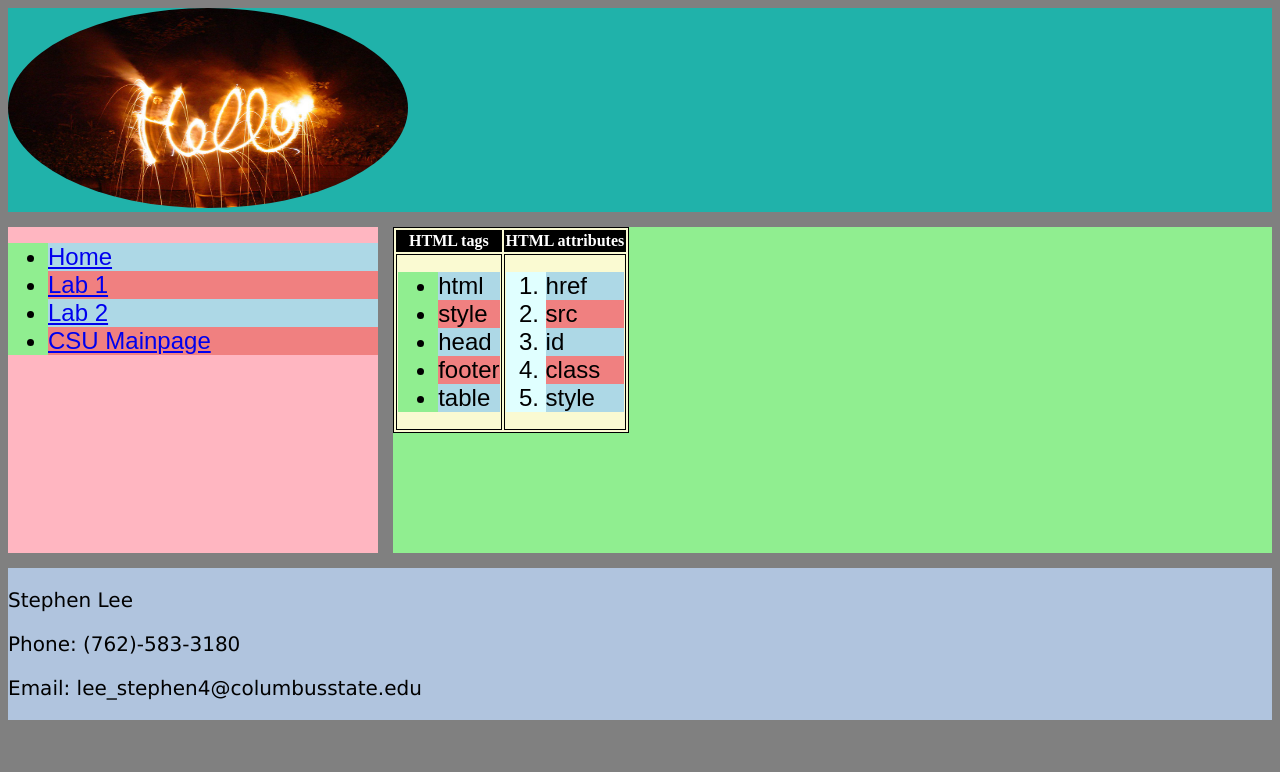
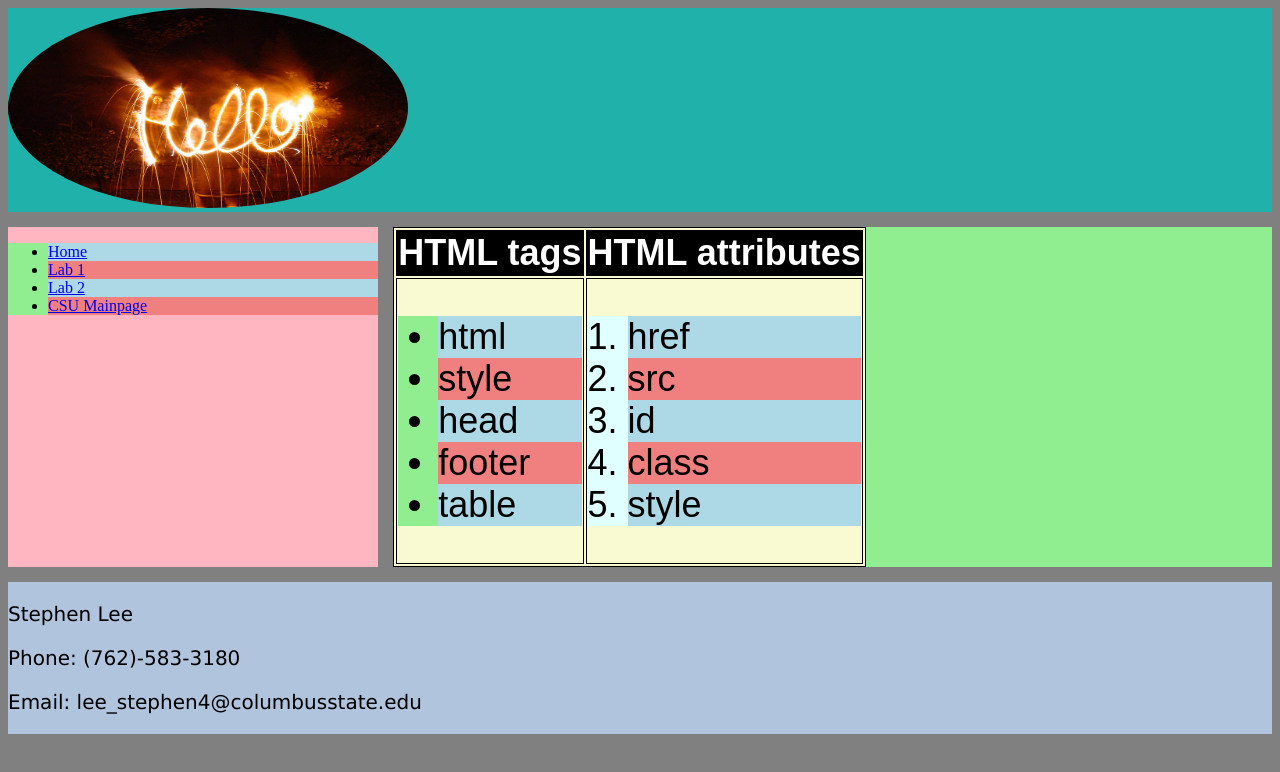
Before and after one commit to pickles33/Assignment1, a plain HTML site: page page2.html in a window 1280 px wide. Drawn offline with Linux system fonts and the light colour scheme.

Commit message:
minor change

```diff
--- a/style.css
+++ b/style.css
@@ -51,14 +51,15 @@ a:hover {
 table, th, td {
   border: 1px solid black;
   background: lightgoldenrodyellow;
+  font-family: sans-serif;
+    font-size: 1.5em;
 }
 th{
   background: black;
   color:white;
 }
 li { background: lightcoral;
-      font-family: sans-serif;
-      font-size: 1.5em;
+
    }
 li:nth-child(odd) { background: lightblue; }
 hr { background: black; }
```
